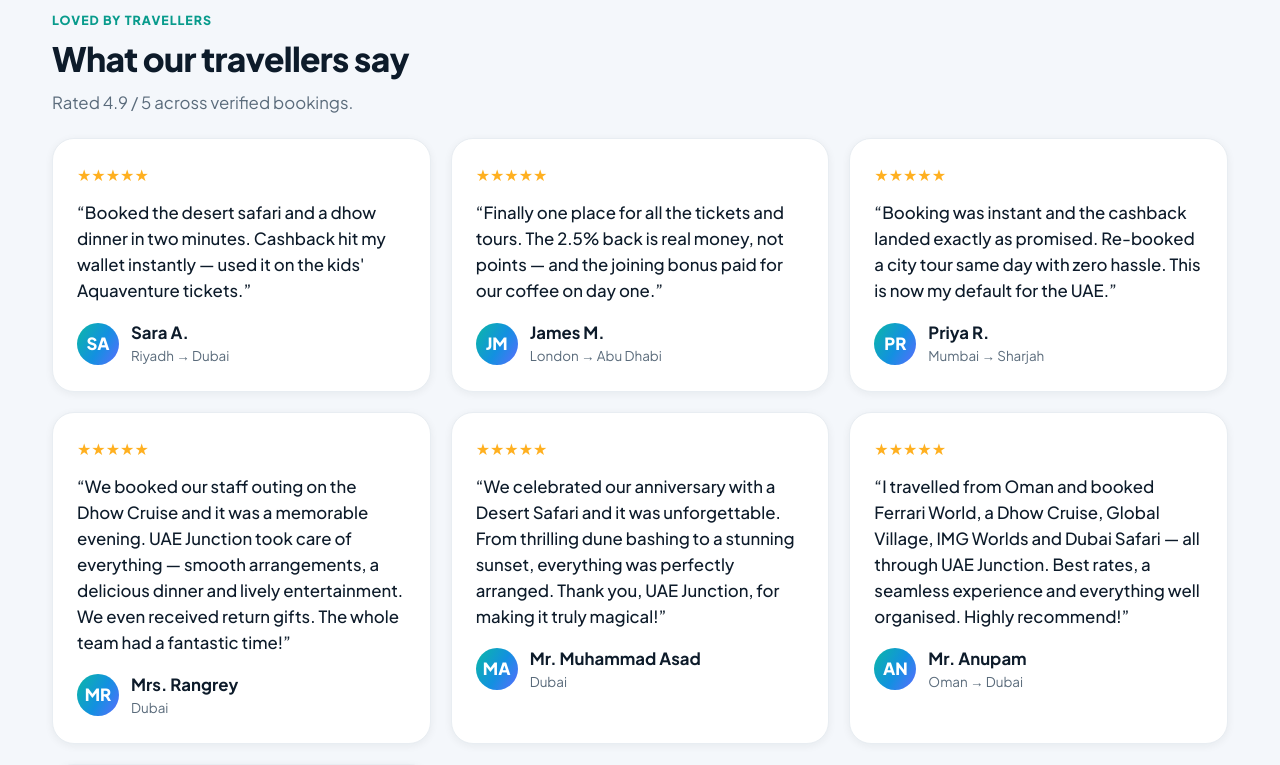
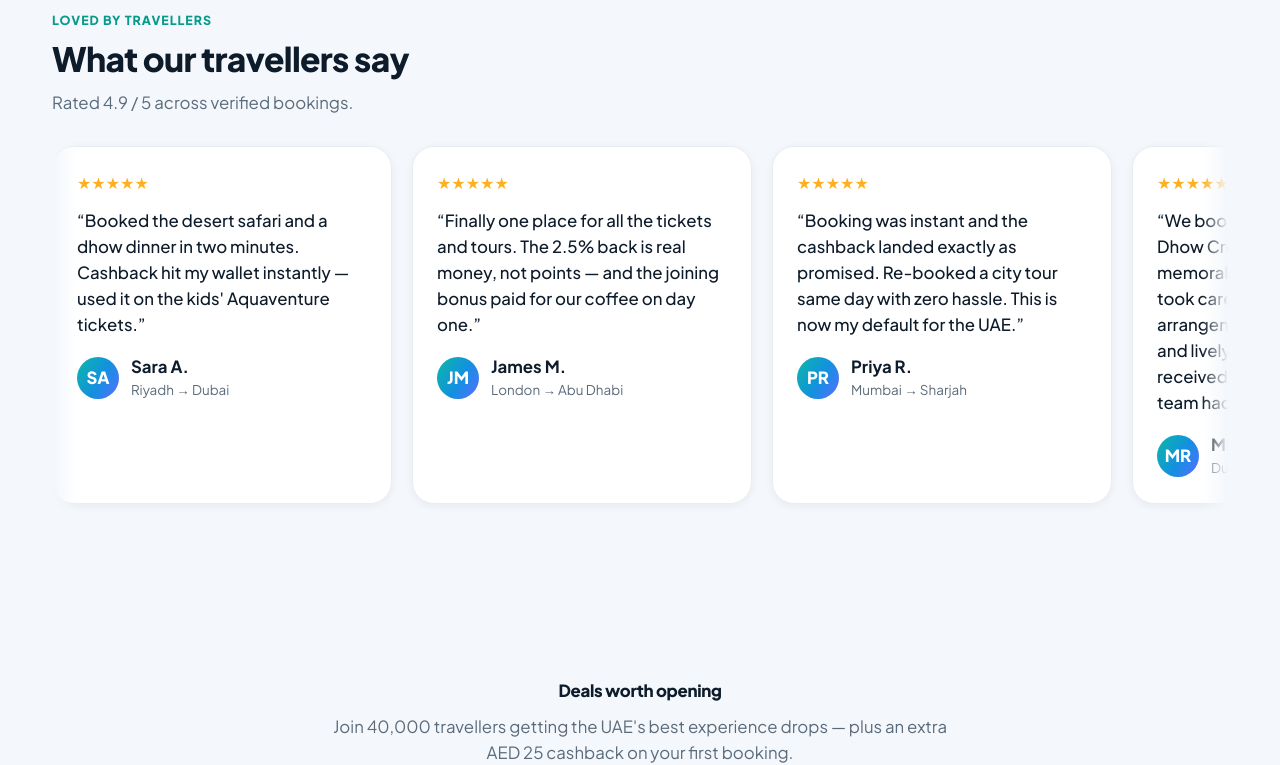
Before and after one commit to masimashiqeen1985/uae-junction-frontend, a Next.js app: page / in a window 1280 px wide. Shown: the part 6720-7485 px from the top of the page. Built offline with nearby package versions, Linux system fonts and the light colour scheme; no server answers.

Commit message:
Reviews: horizontal scroll-snap carousel + fancy hover UI

```diff
--- a/src/components/home/vibrant-home.css
+++ b/src/components/home/vibrant-home.css
@@ -175,14 +175,24 @@ html{scroll-behavior:smooth}
 .vibrant-home .rewards h2{font-size:clamp(1.8rem,1.3rem+1.6vw,2.6rem);font-weight:800}
 .vibrant-home .rewards .big{font-size:clamp(3rem,2rem+5vw,5rem);font-weight:800;line-height:1;margin:6px 0}
 .vibrant-home .rewards p{opacity:.95;max-width:46ch;margin:8px auto 22px}
-.vibrant-home .reviews{display:grid;grid-template-columns:repeat(3,1fr);gap:20px}
-@media(max-width:880px){.vibrant-home .reviews{grid-template-columns:1fr}}
+.vibrant-home .reviews{display:flex;gap:20px;overflow-x:auto;scroll-snap-type:x mandatory;scroll-behavior:smooth;-webkit-overflow-scrolling:touch;padding:8px 4px 22px;scrollbar-width:thin;scrollbar-color:#0bb8a6 transparent;-webkit-mask-image:linear-gradient(90deg,transparent 0,#000 26px,#000 calc(100% - 26px),transparent 100%);mask-image:linear-gradient(90deg,transparent 0,#000 26px,#000 calc(100% - 26px),transparent 100%)}
+.vibrant-home .reviews::-webkit-scrollbar{height:8px}
+.vibrant-home .reviews::-webkit-scrollbar-track{background:transparent}
+.vibrant-home .reviews::-webkit-scrollbar-thumb{background:var(--grad);border-radius:999px}
+.vibrant-home .reviews>.review{flex:0 0 clamp(268px,80vw,340px);scroll-snap-align:start}
+@media(min-width:900px){.vibrant-home .reviews>.review{flex-basis:340px}}
+
 .vibrant-home .review{background:#fff;border:1px solid var(--line);border-radius:var(--r-lg);padding:24px;box-shadow:var(--e1)}
 .vibrant-home .review .stars{color:var(--amber);font-size:1rem}
 .vibrant-home .review p{margin:12px 0 16px;font-weight:500}
 .vibrant-home .review .who{display:flex;align-items:center;gap:12px}
 .vibrant-home .review .av{width:42px;height:42px;border-radius:50%;background:var(--grad);color:#fff;display:grid;place-items:center;font-weight:800}
 .vibrant-home .review .who small{color:var(--muted);display:block}
+.vibrant-home .reviews .review{position:relative;overflow:hidden;transition:transform .25s ease,box-shadow .25s ease}
+.vibrant-home .reviews .review::before{content:"";position:absolute;left:0;top:0;height:4px;width:100%;background:var(--grad);transform:scaleX(0);transform-origin:left;transition:transform .3s ease}
+.vibrant-home .reviews .review:hover{transform:translateY(-6px);box-shadow:0 18px 40px rgba(13,27,42,.14)}
+.vibrant-home .reviews .review:hover::before{transform:scaleX(1)}
+@media(prefers-reduced-motion:reduce){.vibrant-home .reviews{scroll-behavior:auto}.vibrant-home .reviews .review,.vibrant-home .reviews .review::before{transition:none}}
 .vibrant-home .app{display:grid;grid-template-columns:1fr 1fr;gap:30px;align-items:center;background:#fff;border:1px solid var(--line);border-radius:28px;padding:clamp(26px,4vw,46px);overflow:hidden}
 @media(max-width:820px){.vibrant-home .app{grid-template-columns:1fr}
 .vibrant-home .app-img{display:none}}
```
